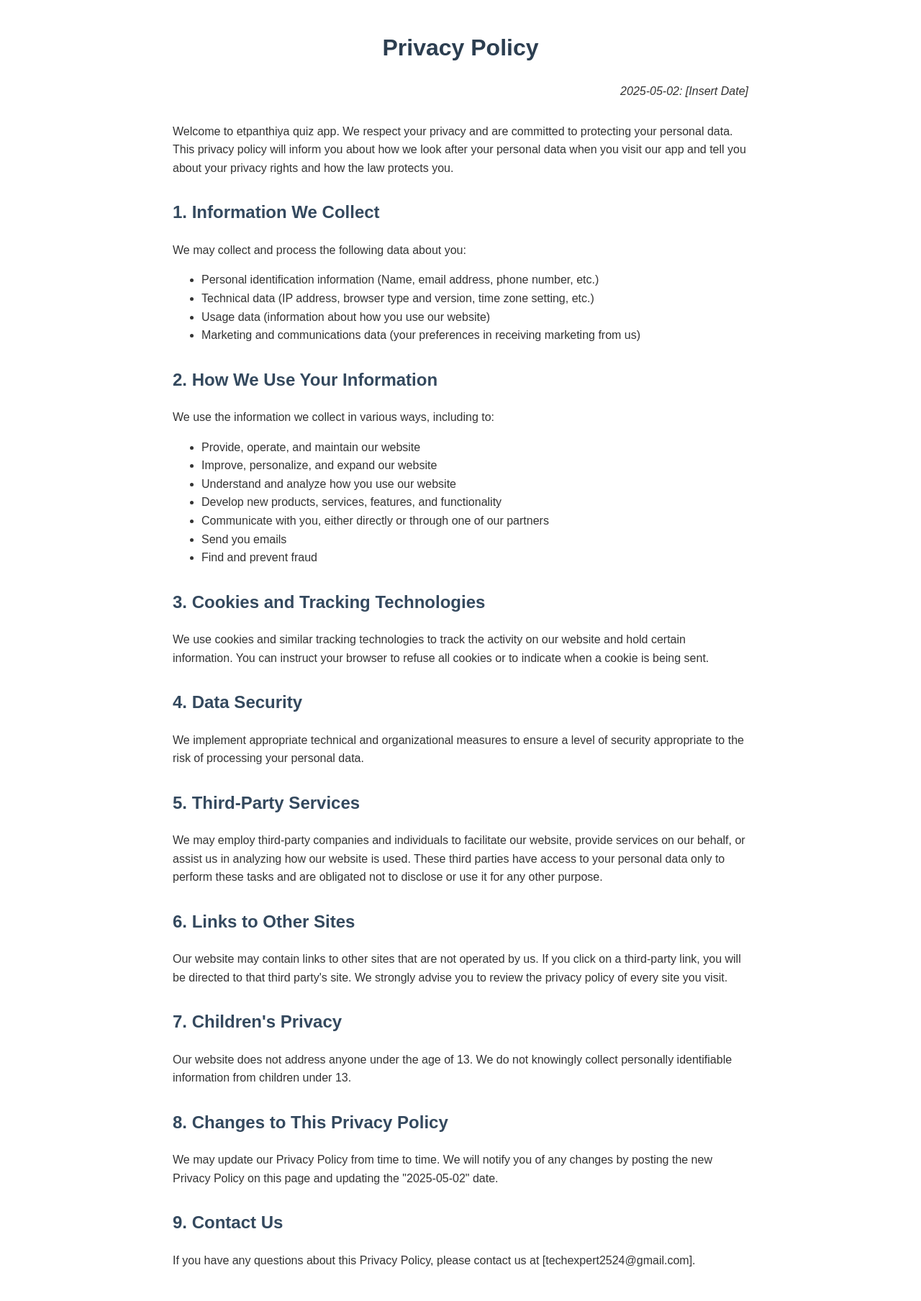
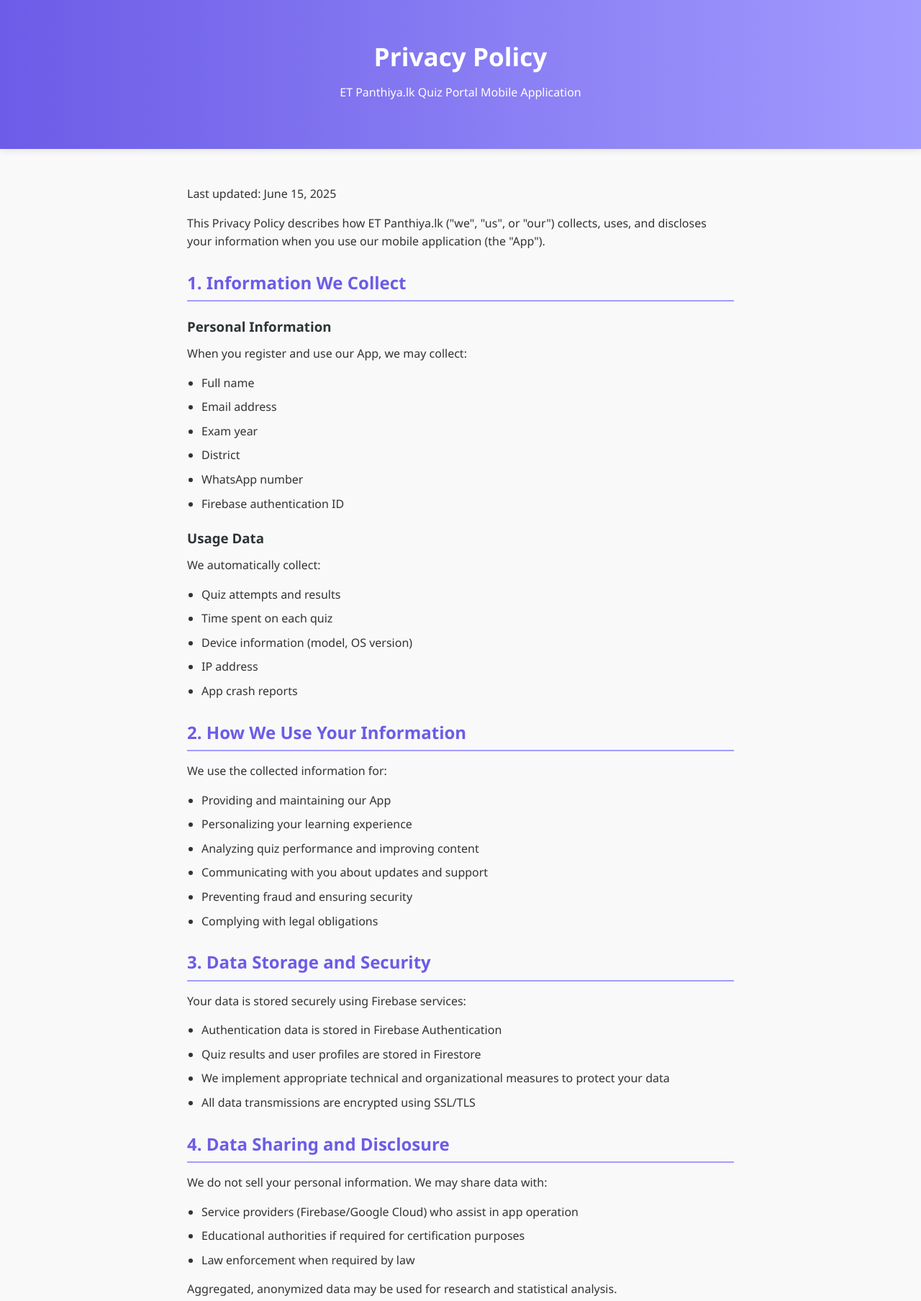
Before and after one commit to hiranrusiru2006/privacy-policy, a plain HTML site: page index.html in a window 1280 px wide. Shown: the top 1808 px of the page at 72% size. Drawn offline with Linux system fonts and the light colour scheme.

Commit message:
Update index.html

```diff
--- a/index.html
+++ b/index.html
@@ -3,81 +3,225 @@
 <head>
     <meta charset="UTF-8">
     <meta name="viewport" content="width=device-width, initial-scale=1.0">
-    <title>Privacy Policy - Etpanthiya</title>
+    <title>Privacy Policy - ET Panthiya.lk Quiz Portal</title>
     <style>
+        :root {
+            --primary: #6c5ce7;
+            --secondary: #a29bfe;
+            --dark: #2d3436;
+            --light: #f5f6fa;
+        }
+
+        * {
+            margin: 0;
+            padding: 0;
+            box-sizing: border-box;
+            font-family: 'Segoe UI', Tahoma, Geneva, Verdana, sans-serif;
+        }
+
         body {
-            font-family: Arial, sans-serif;
+            background-color: #f9f9f9;
+            color: #333;
             line-height: 1.6;
-            margin: 0;
-            padding: 20px;
-            color: #333;
+        }
+
+        .container {
             max-width: 800px;
             margin: 0 auto;
+            padding: 20px;
         }
+
+        header {
+            background: linear-gradient(to right, var(--primary), var(--secondary));
+            color: white;
+            padding: 30px 0;
+            text-align: center;
+            margin-bottom: 30px;
+            box-shadow: 0 2px 10px rgba(0,0,0,0.1);
+        }
+
         h1 {
-            color: #2c3e50;
-            text-align: center;
+            font-size: 2.2rem;
+            margin-bottom: 10px;
         }
+
         h2 {
-            color: #34495e;
-            margin-top: 30px;
+            color: var(--primary);
+            margin: 25px 0 15px;
+            font-size: 1.5rem;
+            border-bottom: 2px solid var(--secondary);
+            padding-bottom: 5px;
         }
+
+        h3 {
+            margin: 20px 0 10px;
+            color: var(--dark);
+        }
+
         p {
             margin-bottom: 15px;
         }
+
+        ul, ol {
+            margin-bottom: 15px;
+            padding-left: 20px;
+        }
+
+        li {
+            margin-bottom: 8px;
+        }
+
         .last-updated {
+            text-align: center;
             font-style: italic;
-            text-align: right;
-            margin-bottom: 30px;
+            color: #666;
+            margin-top: 30px;
+        }
+
+        .contact-info {
+            background-color: var(--light);
+            padding: 20px;
+            border-radius: 8px;
+            margin-top: 30px;
+        }
+
+        @media (max-width: 768px) {
+            .container {
+                padding: 15px;
+            }
+
+            h1 {
+                font-size: 1.8rem;
+            }
+
+            h2 {
+                font-size: 1.3rem;
+            }
         }
     </style>
 </head>
 <body>
+    <header>
+        <div class="container">
             <h1>Privacy Policy</h1>
-    <p class="last-updated">2025-05-02: [Insert Date]</p>
+            <p>ET Panthiya.lk Quiz Portal Mobile Application</p>
+        </div>
+    </header>
 
-    <p>Welcome to etpanthiya quiz app. We respect your privacy and are committed to protecting your personal data. This privacy policy will inform you about how we look after your personal data when you visit our app and tell you about your privacy rights and how the law protects you.</p>
+    <div class="container">
+        <section>
+            <p>Last updated: June 15, 2025</p>
+            <p>This Privacy Policy describes how ET Panthiya.lk ("we", "us", or "our") collects, uses, and discloses your information when you use our mobile application (the "App").</p>
+        </section>
 
+        <section>
             <h2>1. Information We Collect</h2>
-    <p>We may collect and process the following data about you:</p>
+
+            <h3>Personal Information</h3>
+            <p>When you register and use our App, we may collect:</p>
             <ul>
-        <li>Personal identification information (Name, email address, phone number, etc.)</li>
-        <li>Technical data (IP address, browser type and version, time zone setting, etc.)</li>
-        <li>Usage data (information about how you use our website)</li>
-        <li>Marketing and communications data (your preferences in receiving marketing from us)</li>
+                <li>Full name</li>
+                <li>Email address</li>
+                <li>Exam year</li>
+                <li>District</li>
+                <li>WhatsApp number</li>
+                <li>Firebase authentication ID</li>
             </ul>
 
+            <h3>Usage Data</h3>
+            <p>We automatically collect:</p>
+            <ul>
+                <li>Quiz attempts and results</li>
+                <li>Time spent on each quiz</li>
+                <li>Device information (model, OS version)</li>
+                <li>IP address</li>
+                <li>App crash reports</li>
+            </ul>
+        </section>
+
+        <section>
             <h2>2. How We Use Your Information</h2>
-    <p>We use the information we collect in various ways, including to:</p>
+            <p>We use the collected information for:</p>
             <ul>
-        <li>Provide, operate, and maintain our website</li>
-        <li>Improve, personalize, and expand our website</li>
-        <li>Understand and analyze how you use our website</li>
-        <li>Develop new products, services, features, and functionality</li>
-        <li>Communicate with you, either directly or through one of our partners</li>
-        <li>Send you emails</li>
-        <li>Find and prevent fraud</li>
+                <li>Providing and maintaining our App</li>
+                <li>Personalizing your learning experience</li>
+                <li>Analyzing quiz performance and improving content</li>
+                <li>Communicating with you about updates and support</li>
+                <li>Preventing fraud and ensuring security</li>
+                <li>Complying with legal obligations</li>
             </ul>
+        </section>
 
-    <h2>3. Cookies and Tracking Technologies</h2>
-    <p>We use cookies and similar tracking technologies to track the activity on our website and hold certain information. You can instruct your browser to refuse all cookies or to indicate when a cookie is being sent.</p>
+        <section>
+            <h2>3. Data Storage and Security</h2>
+            <p>Your data is stored securely using Firebase services:</p>
+            <ul>
+                <li>Authentication data is stored in Firebase Authentication</li>
+                <li>Quiz results and user profiles are stored in Firestore</li>
+                <li>We implement appropriate technical and organizational measures to protect your data</li>
+                <li>All data transmissions are encrypted using SSL/TLS</li>
+            </ul>
+        </section>
 
-    <h2>4. Data Security</h2>
-    <p>We implement appropriate technical and organizational measures to ensure a level of security appropriate to the risk of processing your personal data.</p>
+        <section>
+            <h2>4. Data Sharing and Disclosure</h2>
+            <p>We do not sell your personal information. We may share data with:</p>
+            <ul>
+                <li>Service providers (Firebase/Google Cloud) who assist in app operation</li>
+                <li>Educational authorities if required for certification purposes</li>
+                <li>Law enforcement when required by law</li>
+            </ul>
+            <p>Aggregated, anonymized data may be used for research and statistical analysis.</p>
+        </section>
 
-    <h2>5. Third-Party Services</h2>
-    <p>We may employ third-party companies and individuals to facilitate our website, provide services on our behalf, or assist us in analyzing how our website is used. These third parties have access to your personal data only to perform these tasks and are obligated not to disclose or use it for any other purpose.</p>
+        <section>
+            <h2>5. Your Data Rights</h2>
+            <p>You have the right to:</p>
+            <ul>
+                <li>Access the personal data we hold about you</li>
+                <li>Request correction of inaccurate data</li>
+                <li>Request deletion of your data</li>
+                <li>Withdraw consent for data processing</li>
+                <li>Export your quiz history</li>
+            </ul>
+            <p>To exercise these rights, contact us at the information below.</p>
+        </section>
 
-    <h2>6. Links to Other Sites</h2>
-    <p>Our website may contain links to other sites that are not operated by us. If you click on a third-party link, you will be directed to that third party's site. We strongly advise you to review the privacy policy of every site you visit.</p>
+        <section>
+            <h2>6. Children's Privacy</h2>
+            <p>Our App is intended for students preparing for technical education exams. While we don't specifically target children under 13, we:</p>
+            <ul>
+                <li>Do not knowingly collect personal information from children under 13</li>
+                <li>Encourage parents to monitor their children's app usage</li>
+                <li>Will delete any data discovered to be from children under 13</li>
+            </ul>
+        </section>
 
-    <h2>7. Children's Privacy</h2>
-    <p>Our website does not address anyone under the age of 13. We do not knowingly collect personally identifiable information from children under 13.</p>
+        <section>
+            <h2>7. International Data Transfers</h2>
+            <p>As we use Firebase services, your data may be processed in the United States or other locations where Firebase operates. We ensure appropriate safeguards are in place for these transfers.</p>
+        </section>
 
-    <h2>8. Changes to This Privacy Policy</h2>
-    <p>We may update our Privacy Policy from time to time. We will notify you of any changes by posting the new Privacy Policy on this page and updating the "2025-05-02" date.</p>
+        <section>
+            <h2>8. Changes to This Policy</h2>
+            <p>We may update this Privacy Policy periodically. We will notify you of changes by:</p>
+            <ul>
+                <li>Posting the new policy in the App</li>
+                <li>Sending an in-app notification</li>
+                <li>Updating the "Last updated" date</li>
+            </ul>
+            <p>Your continued use of the App after changes constitutes acceptance of the updated policy.</p>
+        </section>
 
+        <section class="contact-info">
             <h2>9. Contact Us</h2>
-    <p>If you have any questions about this Privacy Policy, please contact us at [techexpert2524@gmail.com].</p>
+            <p>For questions about this Privacy Policy or your data:</p>
+            <p>Email: <strong>privacy@etpanthiya.lk</strong></p>
+            <p>WhatsApp: <strong>+94 77 981 7525</strong></p>
+            <p>Mail: ET Panthiya, 123 Education Street, Colombo, Sri Lanka</p>
+        </section>
+
+        <p class="last-updated">This Privacy Policy was last updated on June 15, 2025</p>
+    </div>
 </body>
 </html>
```
Lines whose indentation alone changed are shown as unchanged.
